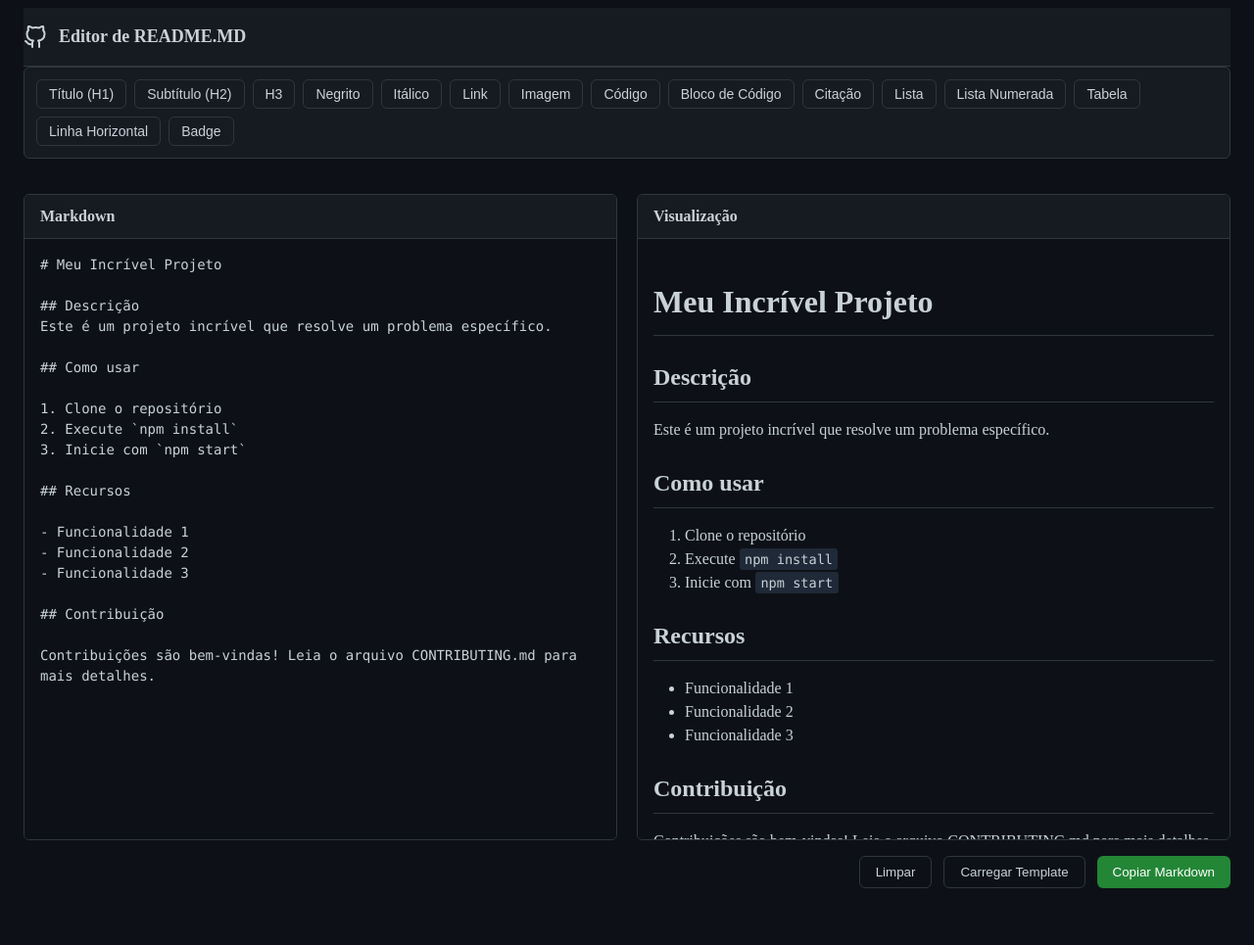
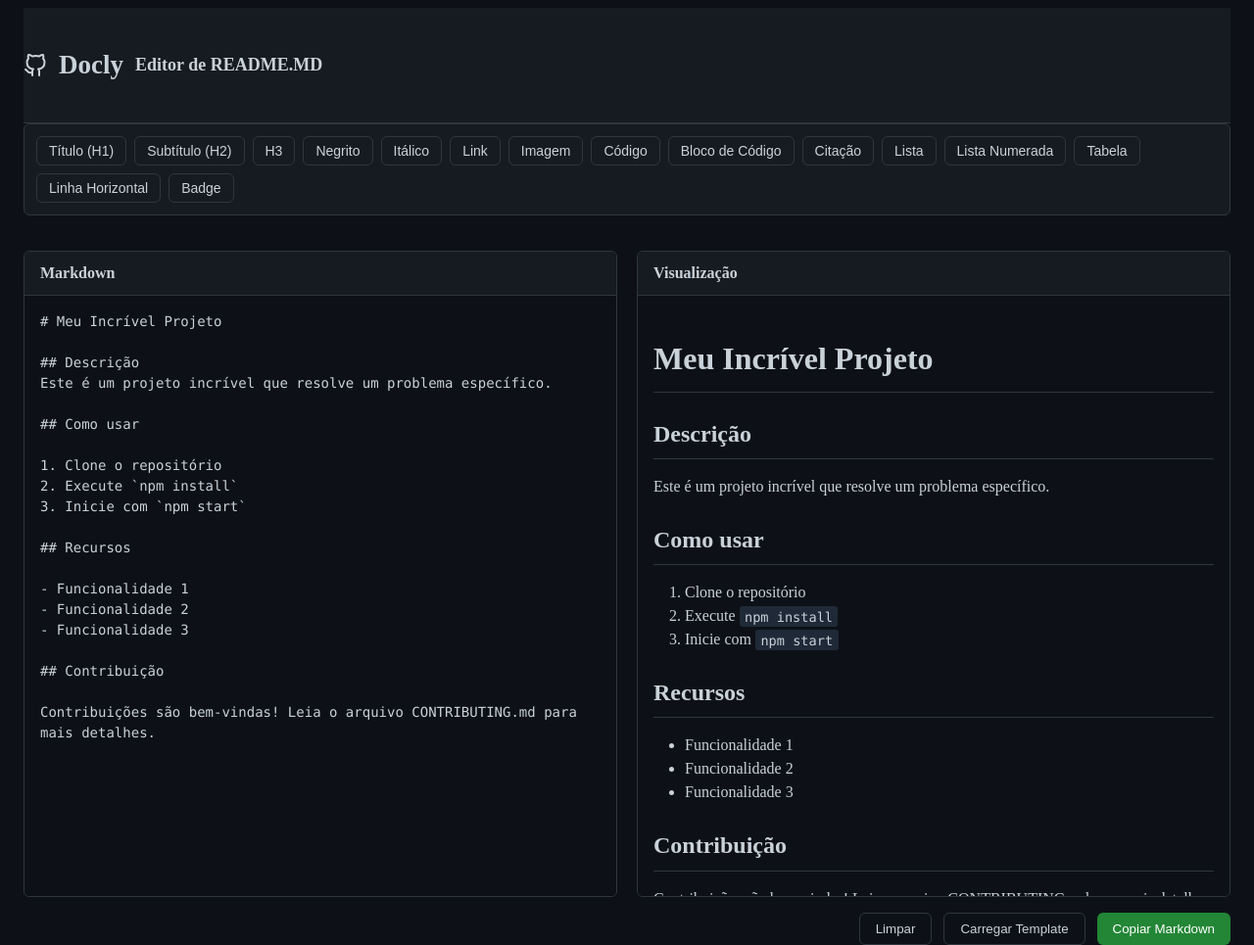
Before and after one commit to headzcode/Docly, a plain HTML site: page index.html in a window 1280 px wide. Shown: the whole page at 98% size. Before the commit the page ends 907 px from the top, so only its background shows below. Drawn offline with nearby package versions, Linux system fonts and the light colour scheme.

Commit message:
Update index.html

```diff
--- a/index.html
+++ b/index.html
@@ -28,6 +28,7 @@
                 <svg xmlns="http://www.w3.org/2000/svg" width="24" height="24" viewBox="0 0 24 24" fill="none" stroke="currentColor" stroke-width="2" stroke-linecap="round" stroke-linejoin="round">
                     <path d="M9 19c-5 1.5-5-2.5-7-3m14 6v-3.87a3.37 3.37 0 0 0-.94-2.61c3.14-.35 6.44-1.54 6.44-7A5.44 5.44 0 0 0 20 4.77 5.07 5.07 0 0 0 19.91 1S18.73.65 16 2.48a13.38 13.38 0 0 0-7 0C6.27.65 5.09 1 5.09 1A5.07 5.07 0 0 0 5 4.77a5.44 5.44 0 0 0-1.5 3.78c0 5.42 3.3 6.61 6.44 7A3.37 3.37 0 0 0 9 18.13V22"></path>
                 </svg>
+                <h2>Docly</h2>
                 <span>Editor de README.MD</span>
             </div>
 
```
